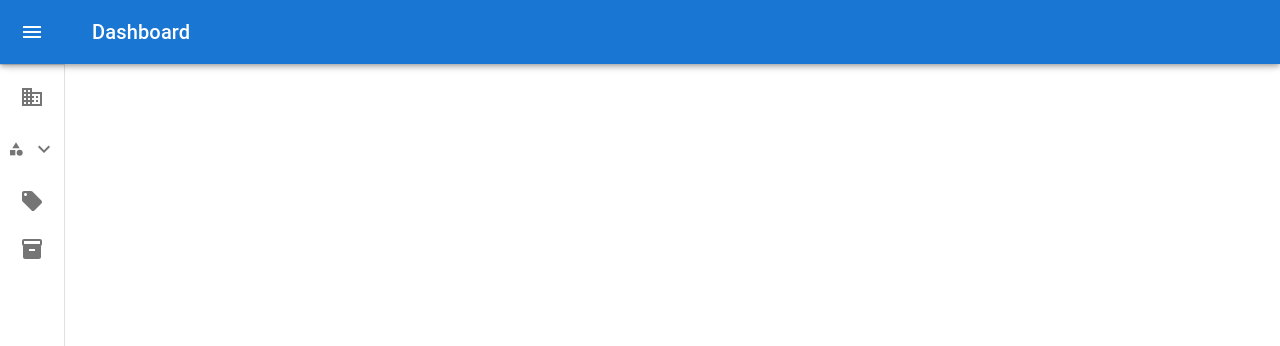
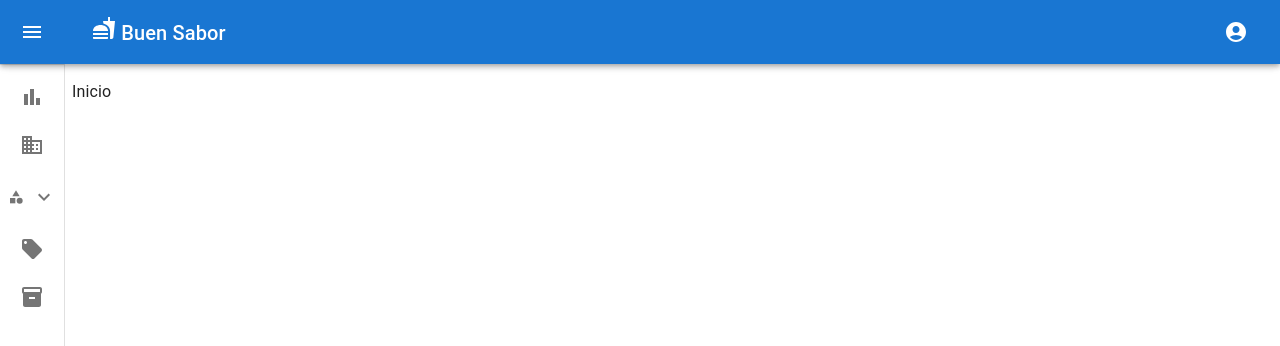
Before and after one commit to SAlvarezBulfon/buenSabor-dashboard, a React (Vite) app: page / in a window 1280 px wide. Shown: the top 346 px of the page. Built offline with nearby package versions, Linux system fonts and the light colour scheme; the HTML template or start-up script is replaced by a standard one.

Commit message:
Inicio, icono de usuario agregados

```diff
--- a/src/App.tsx
+++ b/src/App.tsx
@@ -5,6 +5,7 @@ import Producto from "./components/Producto/Producto";
 import Categoria from "./components/Categoria/Categoria";
 import Insumo from "./components/Insumo/Insumo";
 import Promocion from "./components/Promocion/Promocion";
+import Inicio from "./components/Inicio/Inicio";
 
 function App() {
   return (
@@ -17,6 +18,7 @@ function App() {
           <Route path="/categorias" element={<Categoria />} />
           <Route path="/insumos" element={<Insumo />} />
           <Route path="/promociones" element={<Promocion />} />
+          <Route path="/" element={<Inicio />}/>
         </Routes>
       </Router>
     </>
--- a/src/components/Common/ResponsiveDrawer.tsx
+++ b/src/components/Common/ResponsiveDrawer.tsx
@@ -22,6 +22,15 @@ import BusinessIcon from '@mui/icons-material/Business';
 import CategoryIcon from '@mui/icons-material/Category';
 import LocalOfferIcon from '@mui/icons-material/LocalOffer';
 import InventoryIcon from '@mui/icons-material/Inventory';
+import BarChartIcon from '@mui/icons-material/BarChart';
+import FastfoodIcon from '@mui/icons-material/Fastfood';
+import Menu from '@mui/material/Menu';
+import MenuItem from '@mui/material/MenuItem';
+import AccountCircleIcon from '@mui/icons-material/AccountCircle';
+import AccountBoxIcon from '@mui/icons-material/AccountBox';
+import SettingsIcon from '@mui/icons-material/Settings';
+import LogoutIcon from '@mui/icons-material/Logout';
+
 import { Link } from 'react-router-dom';
 
 const drawerWidth = 260;
@@ -100,6 +109,9 @@ export default function ResponsiveDrawer() {
   const [open, setOpen] = React.useState(false);
   const [openSublinks, setOpenSublinks] = React.useState(false);
 
+  // State for user menu
+  const [anchorEl, setAnchorEl] = React.useState<null | HTMLElement>(null);
+
   const handleDrawerOpen = () => {
     setOpen(true);
   };
@@ -110,6 +122,15 @@ export default function ResponsiveDrawer() {
 
   const handleSublinksToggle = () => {
     setOpenSublinks(!openSublinks);
+  };
+
+  // Functions for user menu
+  const handleMenuOpen = (event: React.MouseEvent<HTMLElement>) => {
+    setAnchorEl(event.currentTarget);
+  };
+
+  const handleMenuClose = () => {
+    setAnchorEl(null);
   };
 
   return (
@@ -129,9 +150,32 @@ export default function ResponsiveDrawer() {
           >
             <MenuIcon />
           </IconButton>
+
           <Typography variant="h6" noWrap component="div">
-            Dashboard
+            <FastfoodIcon />  Buen Sabor
           </Typography>
+
+          {/* User Avatar and Menu */}
+          <IconButton
+            color="inherit"
+            onClick={handleMenuOpen}
+            sx={{
+              marginLeft: 'auto',
+              ...(open && { display: 'none' }),
+            }}
+          >
+            <AccountCircleIcon />
+          </IconButton>
+          <Menu
+            anchorEl={anchorEl}
+            open={Boolean(anchorEl)}
+            onClose={handleMenuClose}
+          >
+            <MenuItem onClick={handleMenuClose}> <AccountBoxIcon sx={{pr: 1}}/>  Perfil</MenuItem>
+            <MenuItem onClick={handleMenuClose}><SettingsIcon sx={{pr: 1}}/>  Ajustes</MenuItem>
+            <Divider/>
+            <MenuItem onClick={handleMenuClose}><LogoutIcon sx={{pr: 1}} />  Cerrar Sesión</MenuItem>
+          </Menu>
         </Toolbar>
       </AppBar>
       <Drawer variant="permanent" open={open}>
@@ -142,10 +186,10 @@ export default function ResponsiveDrawer() {
         </DrawerHeader>
         <Divider />
         <List>
-          {['Empresas', 'Productos', 'Promociones', 'Insumos'].map((text, index) => (
+          {['Inicio' ,'Empresas', 'Productos', 'Promociones', 'Insumos'].map((text, index) => (
             <React.Fragment key={text}>
               <ListItem disablePadding sx={{ display: 'block' }}>
-                <Link to={`/${text.toLowerCase()}`} style={{ textDecoration: 'none', color: 'inherit' }}>
+                <Link to={text === 'Inicio' ? '/' : `/${text.toLowerCase()}`} style={{ textDecoration: 'none', color: 'inherit' }}>
                   <ListItemButton
                     onClick={text === 'Productos' ? handleSublinksToggle : undefined}
                     sx={{
@@ -161,10 +205,11 @@ export default function ResponsiveDrawer() {
                         justifyContent: 'center',
                       }}
                     >
-                      {index === 0 ? <BusinessIcon /> :
-                        index === 1 ? <CategoryIcon sx={{pl: 1}} /> :
-                          index === 2 ? <LocalOfferIcon /> :
-                            index === 3 ? <InventoryIcon /> : null}
+                      {index === 0 ? <BarChartIcon/>:
+                        index === 1 ?  <BusinessIcon />  :
+                          index === 2 ? <CategoryIcon sx={{pl: 1}}/> :
+                            index === 3 ? <LocalOfferIcon />  :
+                              index === 4 ? <InventoryIcon /> : null}
                     </ListItemIcon>
                     <ListItemText primary={text} sx={{ opacity: open ? 1 : 0 }} />
                     {text === 'Productos' && (
--- /dev/null
+++ b/src/components/Inicio/Inicio.tsx
@@ -0,0 +1,12 @@
+import { Box } from "@mui/material"
+
+
+const Inicio = () => {
+    return (
+        <Box component="main" sx={{ flexGrow: 1, pl: 9, pt: 4 }}>
+            Inicio
+        </Box>
+    )
+}
+
+export default Inicio
```
